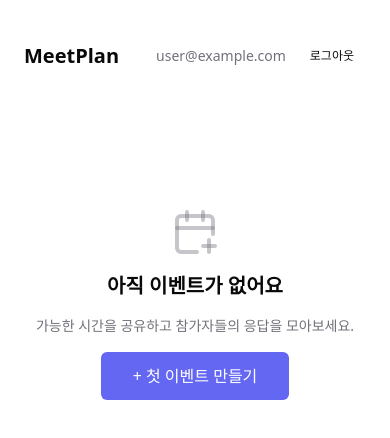
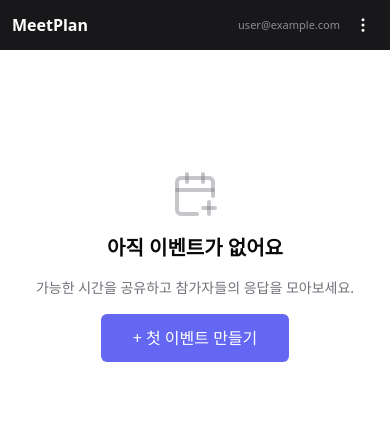
Before and after one commit to trustspirit/meetplan, a React (Vite) app in the folder apps/web/: page /dashboard in a window 390 px wide. Shown: the top 438 px of the page. Built offline with nearby package versions, Linux system fonts and the light colour scheme; no server answers; the database is empty; sample sign-in values are in the browser's storage.

Commit message:
feat: apply MobileHeader to DashboardPage

```diff
--- a/apps/web/src/features/dashboard/DashboardPage.tsx
+++ b/apps/web/src/features/dashboard/DashboardPage.tsx
@@ -1,5 +1,7 @@
 import { Link } from "react-router-dom";
+import { LogOut } from "lucide-react";
 import { Button } from "@/components/ui/button";
+import { MobileHeader } from "@/components/ui/MobileHeader";
 import { useAuth } from "@/features/auth/useAuth";
 import { useMyEvents } from "./useMyEvents";
 import { EventList } from "./EventList";
@@ -10,7 +12,26 @@ export default function DashboardPage() {
   const events = useMyEvents();
 
   return (
-    <div className="max-w-3xl mx-auto px-6 py-10">
+    <div>
+      {/* 모바일 앱바 */}
+      <MobileHeader
+        logo
+        menuItems={[
+          {
+            icon: <LogOut size={14} />,
+            label: "로그아웃",
+            onClick: signOutUser,
+          },
+        ]}
+        actions={
+          <span className="text-[11px] text-white/50 max-w-[110px] truncate">
+            {user?.email}
+          </span>
+        }
+      />
+
+      {/* 데스크탑 헤더 */}
+      <div className="hidden sm:block max-w-3xl mx-auto px-6 pt-10">
         <header className="flex items-center justify-between mb-10">
           <h1 className="text-xl font-semibold">MeetPlan</h1>
           <div className="flex items-center gap-3 text-sm">
@@ -18,7 +39,10 @@ export default function DashboardPage() {
             <Button variant="ghost" size="sm" onClick={signOutUser}>로그아웃</Button>
           </div>
         </header>
+      </div>
 
+      {/* 컨텐츠 */}
+      <div className="max-w-3xl mx-auto px-4 sm:px-6 py-6 sm:py-0">
         {events === null ? (
           <div className="text-muted-foreground py-24 text-center">로딩 중…</div>
         ) : events.length === 0 ? (
@@ -35,5 +59,6 @@ export default function DashboardPage() {
           </>
         )}
       </div>
+    </div>
   );
 }
```
Lines whose indentation alone changed are shown as unchanged.
